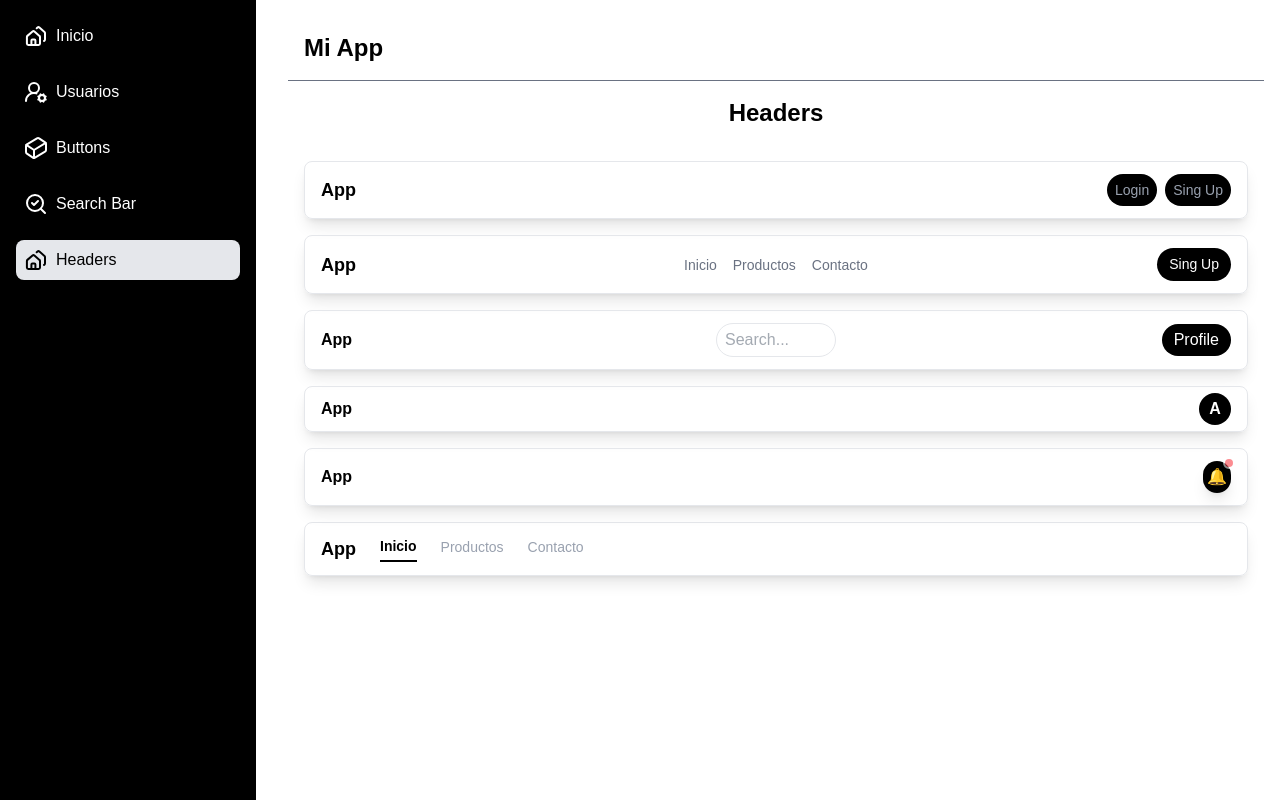
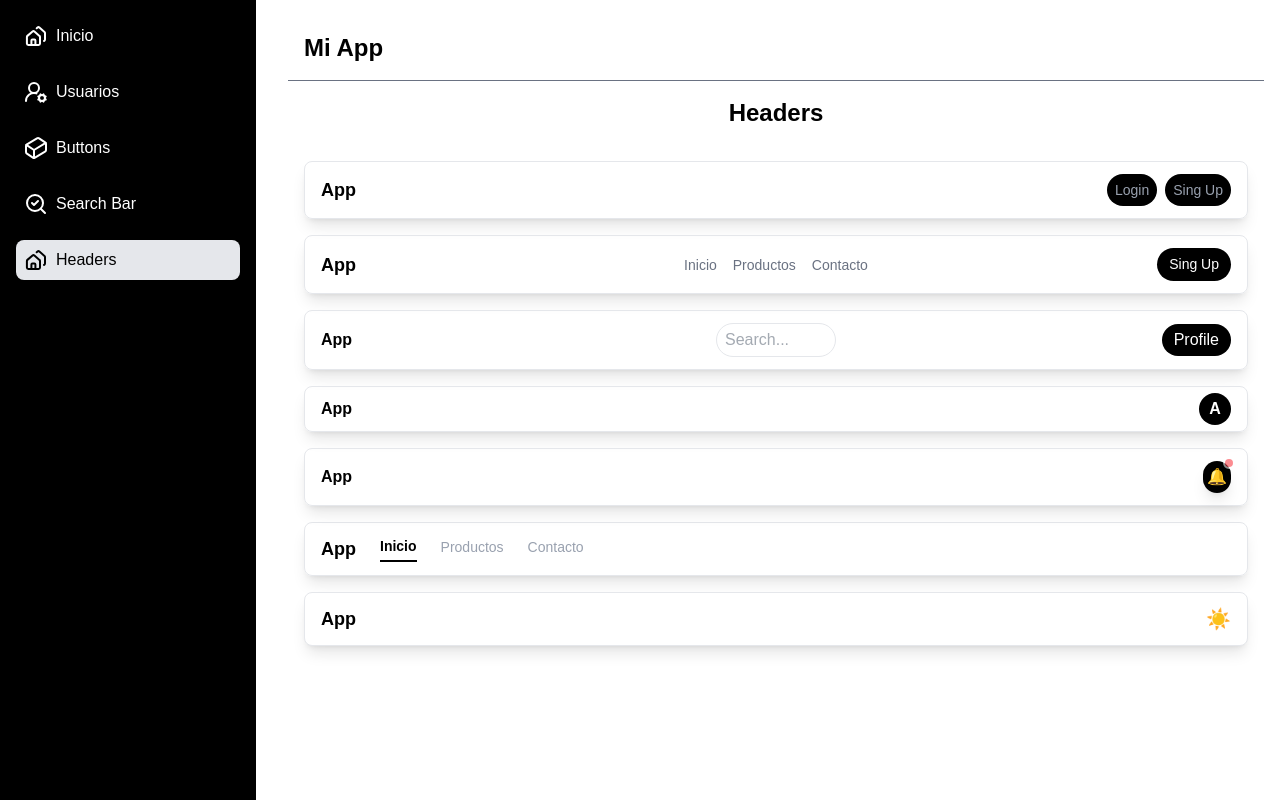
Before and after one commit to alejandro-v02/PixelCraft, a React (Vite) app: page / in a window 1280 px wide. Both pictures are taken after a click on the element "Headers". Built offline with nearby package versions, Linux system fonts and the light colour scheme.

Commit message:
Add dark mode toggle header

```diff
--- a/src/modules/Headers.jsx
+++ b/src/modules/Headers.jsx
@@ -7,6 +7,8 @@ function Headers(){
     const [notiOpen,setNotiOpen]=useState(false);
     //header con tabs de navegación
     const [activeTab,setActiveTab] = useState("inicio");
+    //dark mode toggle
+    const [darkMode,setDarkMode] = useState(false);
 
     return(
         <div>
@@ -112,6 +114,19 @@ function Headers(){
                     </button>
                 </div>
 
+                <div className={`flex justify-between items-center rounded-lg shadow-lg px-4 py-3 border transition-colors duration-300
+                    ${darkMode ? "bg-gray-900" : "bg-white border border-gray-200"}`}>
+                    <h3 className={`font-bold text-lg transition-colors duration-300
+                        ${darkMode ? "text-white" : "text-black"}`}>
+                            App
+                        </h3>
+                    <button
+                    onClick={() => setDarkMode(!darkMode)}
+                    className="cursor-pointer text-xl">
+                        {darkMode ? "🌙" : "☀️"}
+                    </button>
+                </div>
+
             </div>
         </div>
     )
```
